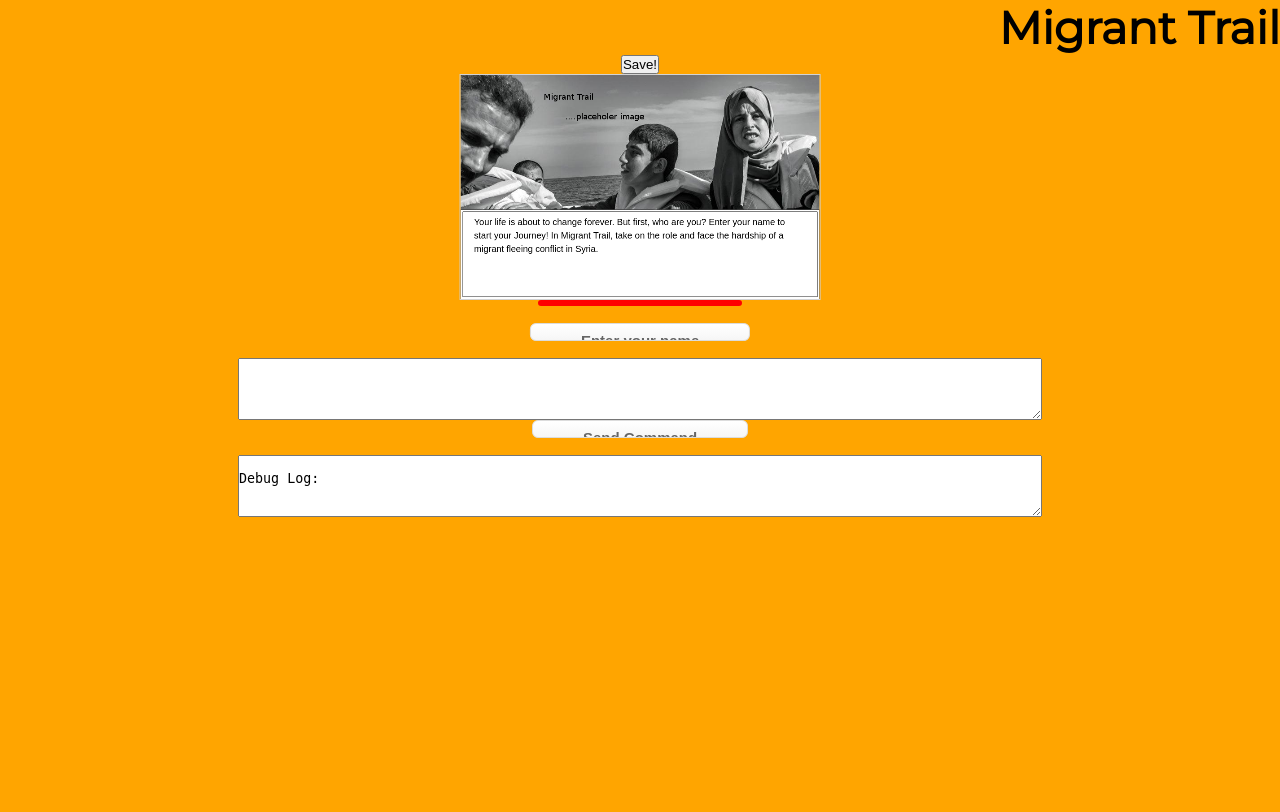
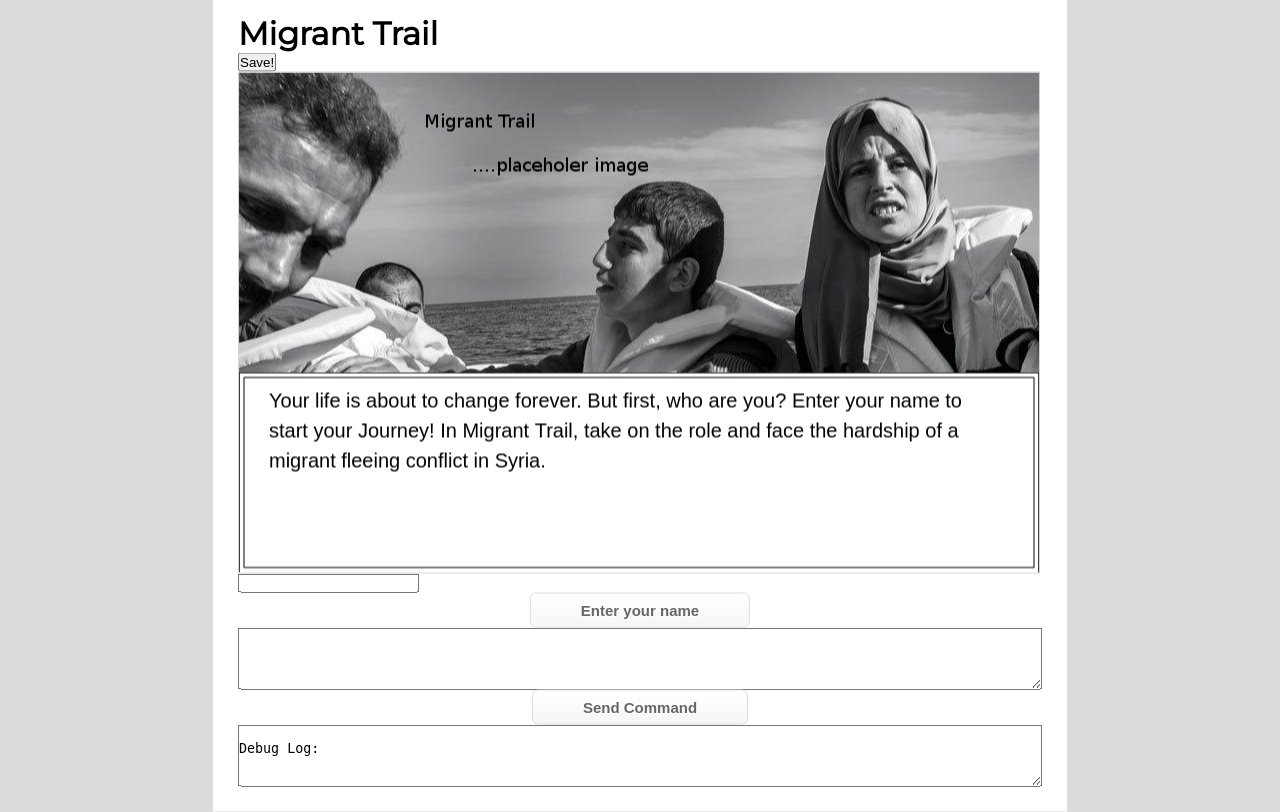
Before and after one commit to DavidKann/MigrantTrail, a PHP site: page / in a window 1280 px wide. Before the commit the page ends 517 px from the top, so only its background shows below. Run offline with PHP 8.4, Linux system fonts and the light colour scheme.

Commit message:
Updating styling

```diff
--- a/public/MigrantTrail.js
+++ b/public/MigrantTrail.js
@@ -319,6 +319,7 @@ const save = () => {
         storyState: globalStoryState
     })
 
+
     axios.post('/api/save', {
         save: payload
     })
--- a/public/index.html
+++ b/public/index.html
@@ -13,6 +13,7 @@
     </script>
     <script src="MigrantTrail.js" type="text/javascript"></script>
 
+    <div class="content">
         <h1>
             <p>Migrant Trail</p>
         </h1>
@@ -29,9 +30,11 @@
         <p><input id="button3" class="myButton" type="button" value="choice 3" onclick="captureButton(3);" /></p>
         <p><input id="button4" class="myButton" type="button" value="choice 4" onclick="captureButton(4);" /></p>
         <p><textarea id="debugTextInput" rows="4" cols="98"></textarea></p>
-    <p><input id="debugSendCommand" class="myButton" type="button" value="Send Command" onclick="debugSendCommand();" />
+        <p><input id="debugSendCommand" class="myButton" type="button" value="Send Command"
+                onclick="debugSendCommand();" />
         </p>
         <p><textarea id="debugTextOutput" rows="4" cols="98"></textarea></p>
+    </div>
 </body>
 
 </html>
--- a/public/stylesheet.css
+++ b/public/stylesheet.css
@@ -8,9 +8,18 @@
 
 body {
 	font-family: 'Montserrat', sans-serif;
-	display: flex;
-	flex-direction: column;
-	align-items: center;
+	position: relative;
+	background-color: #dcdcdc;
+}
+
+.content {
+	position: absolute;
+  	top: 50%;
+  	left: 50%;
+  	transform: translate(-50%, -50%);
+
+	background-color: white;
+	padding: 25px;
 }
 
 .myButton {
@@ -56,31 +65,3 @@ body {
 	position:relative;
 	top:1px;
 }
-/* Need to add fonts and put final touches */
-body {
-	background-color: orange;
-}
-
-canvas {
-	position: relative;
-	width: 45%;
-	left:50%;
-	transform: translate(-50%, 0);
-
-}
-input{
-	width: 99.9%;
-	height: 7.5%;
-	font-size: 15px;
-	border-radius: 5px;
-	border: 3px solid red;
-}
-h1 {
-	position: relative;
-	font-size: 45px;
-	left:50%;
-	transform: translate(-50%, 0);
-}
-.pauseButton {
-	/* pause button icon in top right */
-}
```
Lines whose indentation alone changed are shown as unchanged.
